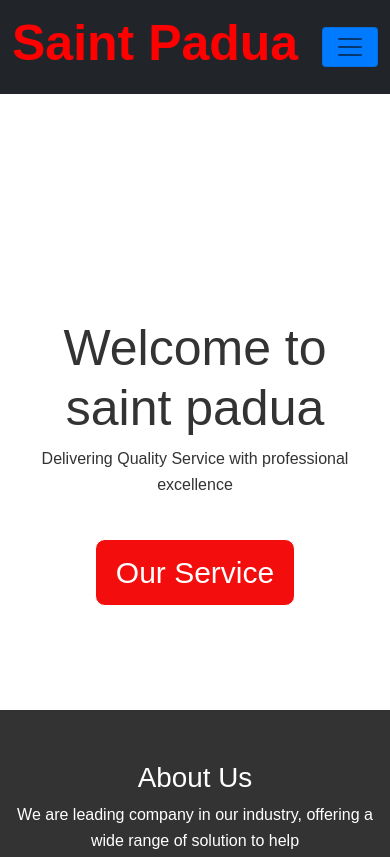
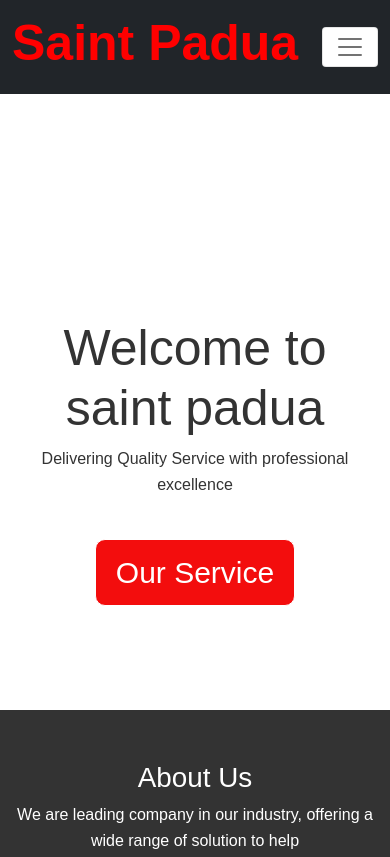
Before and after one commit to HenJefferson/Anthony-s-_Business_Site, a plain HTML site: page index.html in a window 390 px wide. Shown: the top 857 px of the page. Drawn offline with nearby package versions, Linux system fonts and the light colour scheme.

Commit message:
Update style.css

```diff
--- a/style.css
+++ b/style.css
@@ -4,7 +4,7 @@ body {
 }
 
 .navbar-toggler {
-    background-color: #007bff; /* Change this to your desired color */
+    background-color: white; /* Change this to your desired color */
 }
 
 /* Change the color of the icon inside the toggle button */
```
